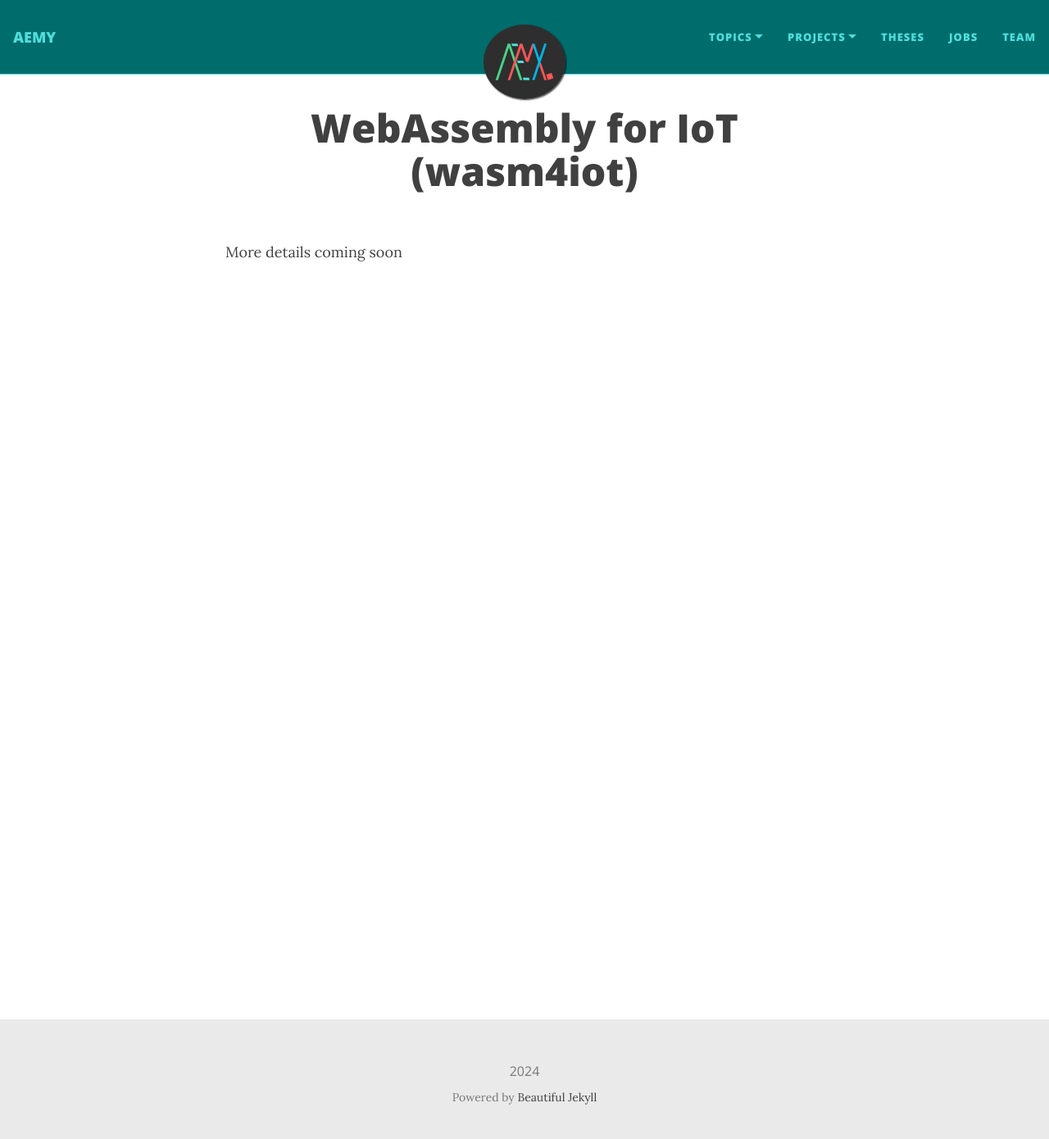
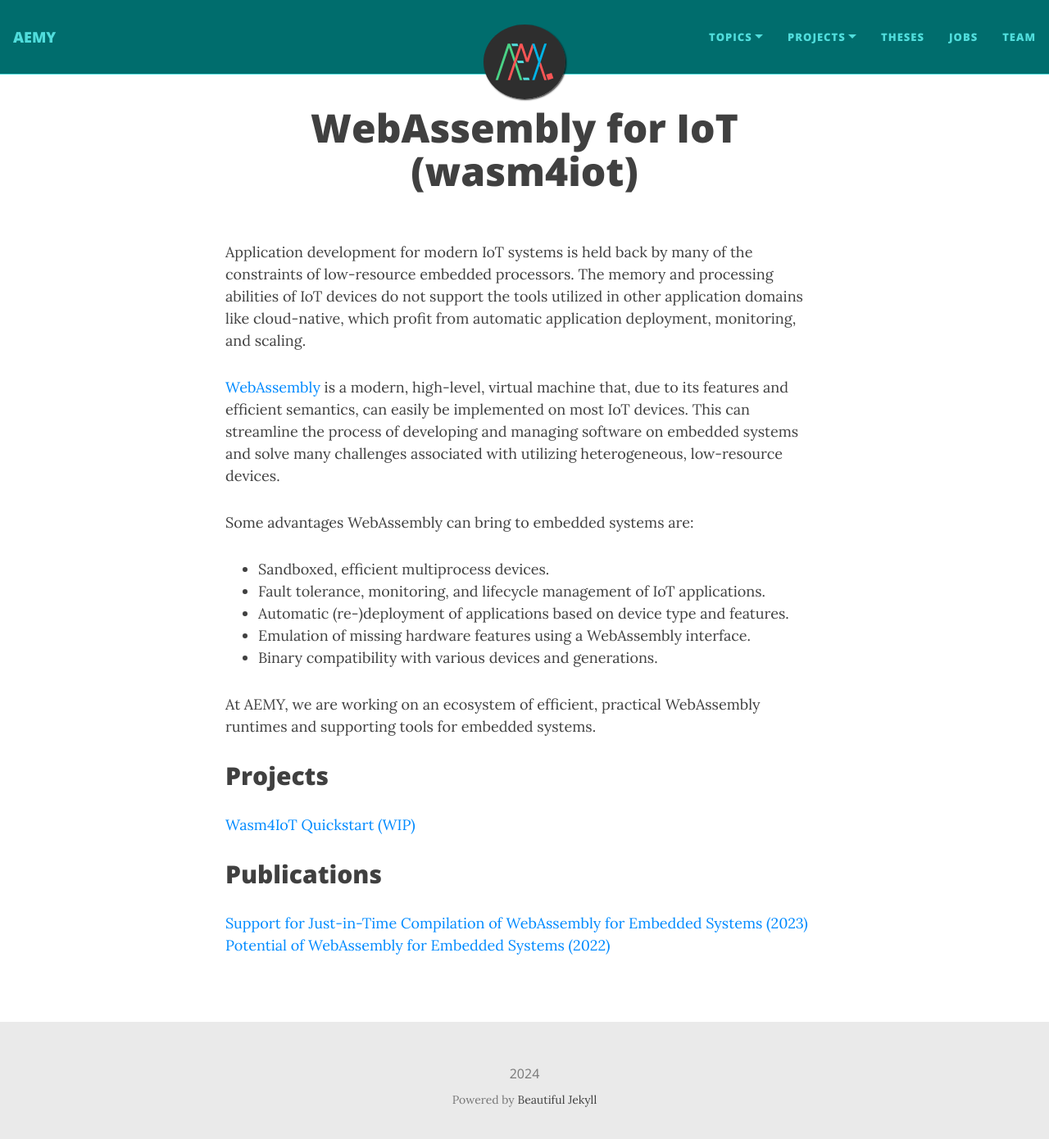
Before and after one commit to hm-aemy/hm-aemy.github.io, a Jekyll site: the page built from topics/wasm4iot.md, in a window 1280 px wide and 1400 px high. Shown: the top 1390 px of the window at 82% size. Built offline with Jekyll 4.4.1, drawn with Linux system fonts in a browser that asks for light colours.

Commit message:
Add Picture, Wasm4IoT page.

```diff
--- a/topics/wasm4iot.md
+++ b/topics/wasm4iot.md
@@ -3,4 +3,31 @@ layout: page
 title: WebAssembly for IoT (wasm4iot)
 ---
 
-More details coming soon
+Application development for modern IoT systems is held back by many of the constraints of low-resource embedded processors.
+The memory and processing abilities of IoT devices do not support the tools utilized in other application domains like
+cloud-native, which profit from automatic application deployment, monitoring, and scaling.
+
+[WebAssembly](https://webassembly.org/) is a modern, high-level, virtual machine that, due to its features and efficient semantics,
+can easily be implemented on most IoT devices.
+This can streamline the process of developing and managing software on embedded systems and solve many challenges associated with
+utilizing heterogeneous, low-resource devices.
+
+Some advantages WebAssembly can bring to embedded systems are:
+
+- Sandboxed, efficient multiprocess devices.
+- Fault tolerance, monitoring, and lifecycle management of IoT applications.
+- Automatic (re-)deployment of applications based on device type and features.
+- Emulation of missing hardware features using a WebAssembly interface.
+- Binary compatibility with various devices and generations.
+
+At AEMY, we are working on an ecosystem of efficient, practical WebAssembly runtimes and supporting
+tools for embedded systems.
+
+## Projects
+
+[Wasm4IoT Quickstart (WIP)]()
+
+## Publications
+
+[Support for Just-in-Time Compilation of WebAssembly for Embedded Systems (2023)](https://doi.org/10.1109/MECO58584.2023.10155088)
+[Potential of WebAssembly for Embedded Systems (2022)](https://doi.org/10.1109/MECO55406.2022.9797106)
```
Also changed, not shown: _team/konrad_moron.md (+1 -1 lines), Gemfile.lock, _team/konrad_moron.jpg (added).
